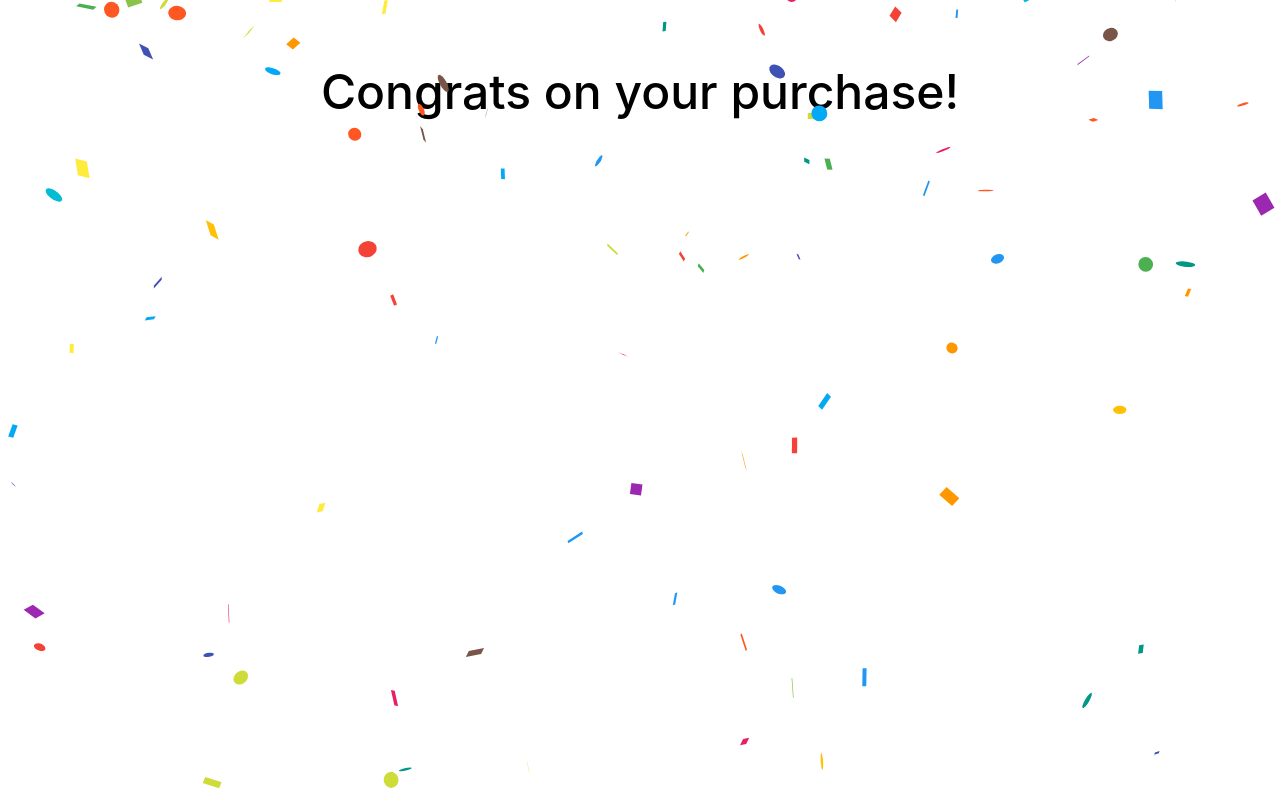
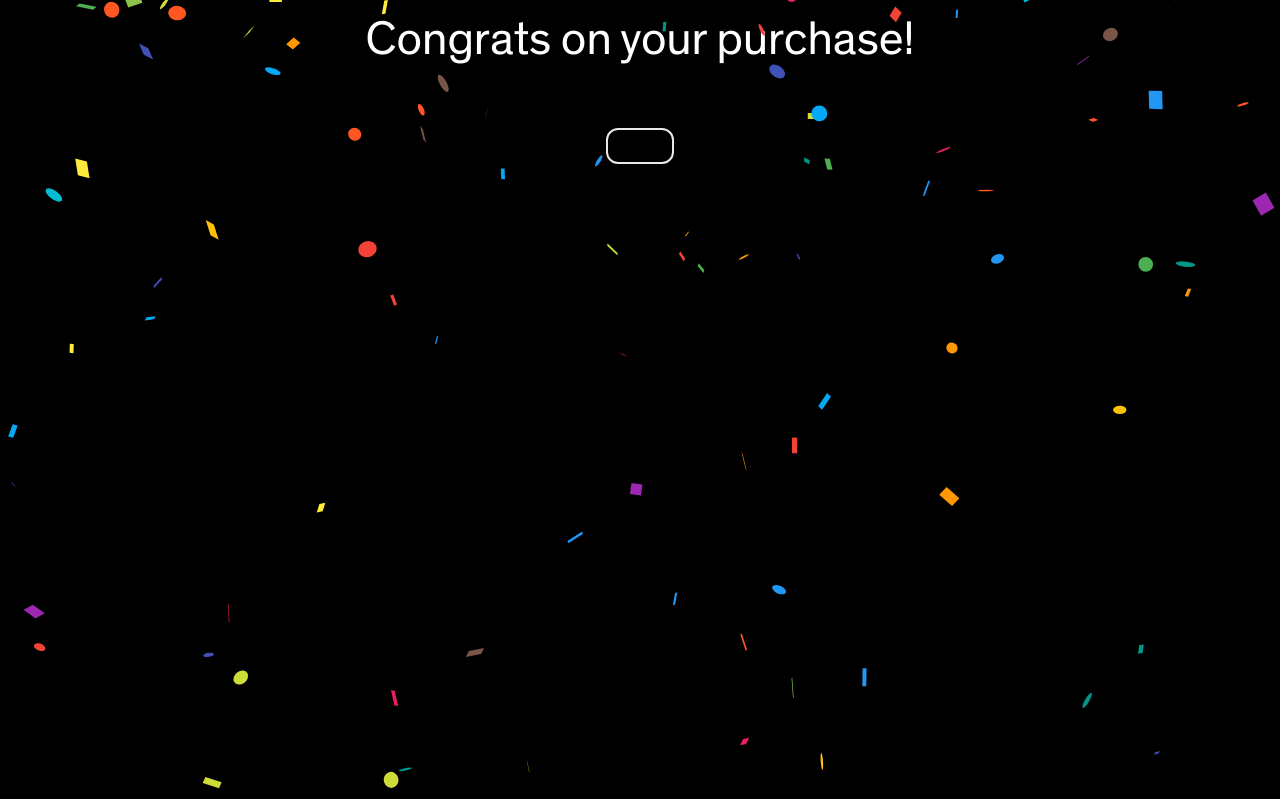
Before and after one commit to maurice-re/re-marketplace, a Next.js app: page /form/success in a window 1280 px wide. Shown: the top 799 px of the page. Built offline with nearby package versions, Linux system fonts and the light colour scheme.

Commit message:
update success page

```diff
--- a/pages/form/success.tsx
+++ b/pages/form/success.tsx
@@ -4,7 +4,6 @@ import Image from "next/image";
 import { useEffect, useState } from "react";
 import Confetti from "react-confetti";
 import { FormCart } from "../../context/form-context";
-import styles from "../../styles/Form.module.css";
 import { addToFirebase } from "../../utils/form/firebase";
 
 const Summary: NextPage = () => {
@@ -24,44 +23,59 @@ const Summary: NextPage = () => {
         JSON.parse(shippingInfo)
       );
       console.log("Adding");
-      localStorage.clear();
+      // localStorage.clear();
       setCart(JSON.parse(cart));
     }
   }, []);
 
   let items = [];
+  console.log(cart);
   for (let city in cart) {
-    items.push(<div>{city}</div>);
+    items.push(
+      <div>
+        <div>{`${city} orders`}</div>
+      </div>
+    );
     items.push(
       cart[city].map((sku) => (
-        <li style={{ display: "inline" }} key={sku.title}>
-          <div className={styles.summaryRow}>
-            <Image
-              src={sku.image}
-              height={100}
-              width={125}
-              alt={"takeout front"}
-            />
-            <div className={styles.summaryText}>{sku.title}</div>
-            <div>{"x" + sku.quantity}</div>
+        <div
+          className="flex columns-2 justify-between items-center mr-4 my-4"
+          key={sku.title}
+        >
+          <div className="flex columns-2 justify-start items-center">
+            <div className="h-16 w-16 overflow-hidden rounded place-content-center mr-3">
+              <Image
+                src={sku.image}
+                alt={"takeout front"}
+                height={"100%"}
+                width={"100%"}
+              />
+            </div>
+            <div>
+              <div className="text-md font-semibold mb-0.5">{sku.title}</div>
+              <div className="text-sm text-gray-300">{`Qty ${sku.quantity}`}</div>
+            </div>
           </div>
-        </li>
+        </div>
       ))
     );
+    items.push(<div className="h-8" />);
   }
 
   return (
-    <div className={styles.container}>
+    <div className="w-screen h-screen bg-black flex overflow-hidden">
       <Head>
         <title>Find your perfect setup</title>
         <meta name="description" content="Generated by create next app" />
         <link rel="icon" href="/favicon.ico" />
       </Head>
 
-      <main className={styles.main}>
+      <main className="flex flex-col container mx-auto items-center py-4 text-white">
         <Confetti width={1800} height={1200} />
-        <h1 className={styles.title}>Congrats on your purchase!</h1>
-        <div>{items}</div>
+        <h1 className="text-5xl font-theinhardt text-white text-center">
+          Congrats on your purchase!
+        </h1>
+        <div className=" mt-16 border-2 rounded-xl px-8 pt-8">{items}</div>
       </main>
     </div>
   );
--- a/tailwind.config.js
+++ b/tailwind.config.js
@@ -27,6 +27,7 @@ module.exports = {
       },
       height: {
         '100' : '25rem',
+        '104' : '26rem',
         '120' : '30rem',
         '124' : '31rem',
         '128' : '32rem',
```
